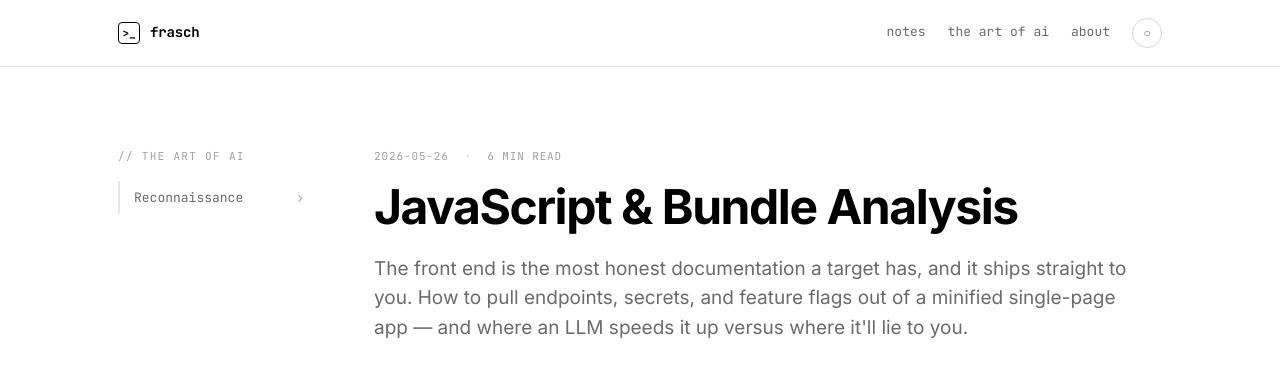
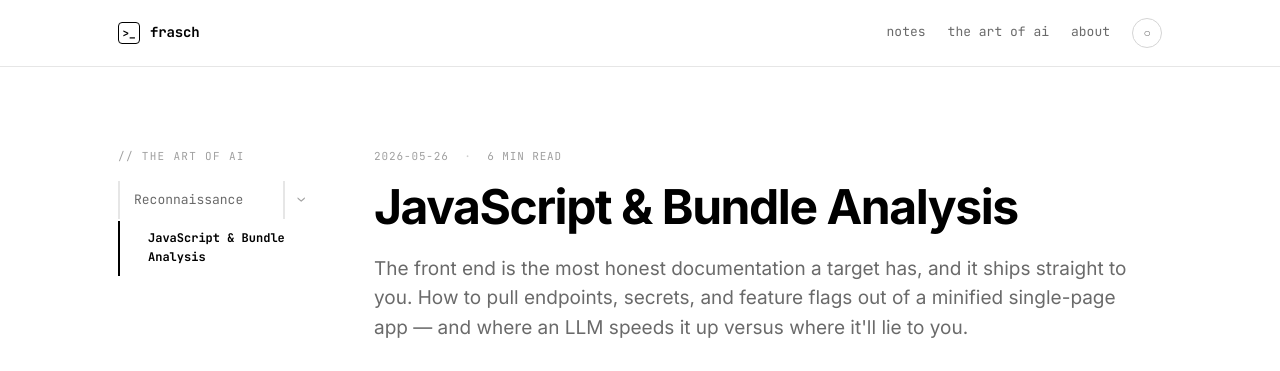
Before and after one commit to whoisfrasch/frasch, a Jekyll site: the page built from js-bundle-analysis.md, in a window 1280 px wide. Shown: the top 371 px of the page. Built offline with Jekyll 4.4.1, drawn with Linux system fonts in a browser that asks for light colours.

Commit message:
Fix broken build and the JS-analysis 404; rework Recon submenu
Root causes, both verified with a local strict-ASCII-locale build:
- The default jekyll-theme-primer theme was being compiled and its Sass
  contains a non-ASCII char that fails under a non-UTF-8 build locale,
  which broke CI and the Pages deploy. Disable the theme (theme: null);
  the site ships its own layouts and CSS. This also stops primer's
  style.scss from clobbering our style.css.
- js-bundle-analysis.md was missing its permalink, so it rendered at
  /js-bundle-analysis while the sidebar linked to
  /art-of-ai/js-bundle-analysis/ — a 404. Add the permalink.

Sidebar: drop the "Overview" entry; "Reconnaissance" is again the link to
its page and a caret toggles the child links, which auto-expand when
you're anywhere in the section.

https://claude.ai/code/session_01JnCHEM12RkD4vKYenVDfaD

```diff
--- a/_config.yml
+++ b/_config.yml
@@ -7,6 +7,11 @@ url: "https://frasch.github.io"
 author: frasch
 lang: en
 locale: en_US
+
+# We ship our own layouts and CSS — no Jekyll theme.
+# (Leaving this unset lets the github-pages gem inject jekyll-theme-primer,
+# whose Sass fails to compile under a non-UTF-8 build locale.)
+theme: null
 
 # Include posts dated in the future relative to build time
 future: true
--- a/_layouts/art-of-ai.html
+++ b/_layouts/art-of-ai.html
@@ -8,17 +8,17 @@ layout: default
       {% for item in site.data.art_of_ai.sections %}
         {% if item.children %}
           {% assign open = false %}
+          {% if page.url == item.url %}{% assign open = true %}{% endif %}
           {% for child in item.children %}{% if page.url == child.url %}{% assign open = true %}{% endif %}{% endfor %}
-          {% assign in_section = open %}
-          {% if page.url == item.url %}{% assign in_section = true %}{% endif %}
           <div class="aoa-group{% if open %} is-open{% endif %}">
-            <button type="button" class="aoa-parent-btn{% if in_section %} is-active{% endif %}" aria-expanded="{% if open %}true{% else %}false{% endif %}">
-              <span>{{ item.title }}</span>
-              <span class="aoa-caret" aria-hidden="true">&rsaquo;</span>
-            </button>
+            <div class="aoa-parent">
+              <a href="{{ item.url | relative_url }}"
+                 class="aoa-nav-link{% if page.url == item.url %} is-active{% endif %}">{{ item.title }}</a>
+              <button type="button" class="aoa-toggle" aria-label="Toggle {{ item.title }} subtopics" aria-expanded="{% if open %}true{% else %}false{% endif %}">
+                <span class="aoa-caret" aria-hidden="true">&rsaquo;</span>
+              </button>
+            </div>
             <div class="aoa-children">
-              <a href="{{ item.url | relative_url }}"
-                 class="aoa-nav-link aoa-nav-child{% if page.url == item.url %} is-active{% endif %}">Overview</a>
               {% for child in item.children %}
                 <a href="{{ child.url | relative_url }}"
                    class="aoa-nav-link aoa-nav-child{% if page.url == child.url %} is-active{% endif %}">{{ child.title }}</a>
--- a/assets/css/style.css
+++ b/assets/css/style.css
@@ -256,28 +256,26 @@ code, pre, .mono {
 }
 .aoa-nav-child:hover { color: var(--fg); }
 
-/* collapsible group — parent row toggles its children */
+/* collapsible group — the caret toggles the child links */
 .aoa-group { display: flex; flex-direction: column; gap: 2px; }
-.aoa-parent-btn {
-  display: flex;
-  align-items: center;
-  justify-content: space-between;
-  gap: 10px;
-  width: 100%;
-  text-align: left;
+.aoa-parent { display: flex; align-items: stretch; }
+.aoa-parent .aoa-nav-link { flex: 1; }
+.aoa-toggle {
   background: none;
   border: none;
   border-left: 2px solid var(--line);
+  color: var(--fg-mute);
   cursor: pointer;
+  padding: 0 12px;
+  display: inline-flex;
+  align-items: center;
   font-family: 'JetBrains Mono', monospace;
-  font-size: 13px;
-  color: var(--fg-dim);
-  padding: 8px 14px;
-  transition: color 150ms ease, border-color 150ms ease;
+  font-size: 15px;
+  line-height: 1;
+  transition: color 150ms ease;
 }
-.aoa-parent-btn:hover { color: var(--fg); border-left-color: var(--fg-dim); }
-.aoa-parent-btn.is-active { color: var(--fg); border-left-color: var(--fg); font-weight: 600; }
-.aoa-caret { color: var(--fg-mute); transition: transform 150ms ease; }
+.aoa-toggle:hover { color: var(--fg); }
+.aoa-caret { display: inline-block; transition: transform 150ms ease; }
 .aoa-group.is-open .aoa-caret { transform: rotate(90deg); }
 .aoa-children { display: none; flex-direction: column; gap: 2px; }
 .aoa-group.is-open .aoa-children { display: flex; }
@@ -302,10 +300,9 @@ code, pre, .mono {
   }
   .aoa-nav-link:hover { border-color: var(--fg-dim); }
   .aoa-nav-link.is-active { border-color: var(--fg); }
-  /* on mobile the accordion flattens: drop the toggle, show child links as pills */
-  .aoa-group { display: contents !important; }
-  .aoa-children { display: contents !important; }
-  .aoa-parent-btn { display: none; }
+  /* on mobile the accordion flattens: drop the toggle, show every link as a pill */
+  .aoa-group, .aoa-parent, .aoa-children { display: contents !important; }
+  .aoa-toggle { display: none; }
 }
 
 /* HERO */
--- a/assets/js/art-of-ai.js
+++ b/assets/js/art-of-ai.js
@@ -1,5 +1,5 @@
 (function () {
-  document.querySelectorAll('.aoa-parent-btn').forEach(function (btn) {
+  document.querySelectorAll('.aoa-toggle').forEach(function (btn) {
     btn.addEventListener('click', function () {
       var group = btn.closest('.aoa-group');
       if (!group) return;
--- a/js-bundle-analysis.md
+++ b/js-bundle-analysis.md
@@ -2,6 +2,7 @@
 layout: art-of-ai
 title: "JavaScript & Bundle Analysis"
 date: 2026-05-26 10:00:00 +0200
+permalink: /art-of-ai/js-bundle-analysis/
 description: "The front end is the most honest documentation a target has, and it ships straight to you. How to pull endpoints, secrets, and feature flags out of a minified single-page app — and where an LLM speeds it up versus where it'll lie to you."
 ---
 
```
